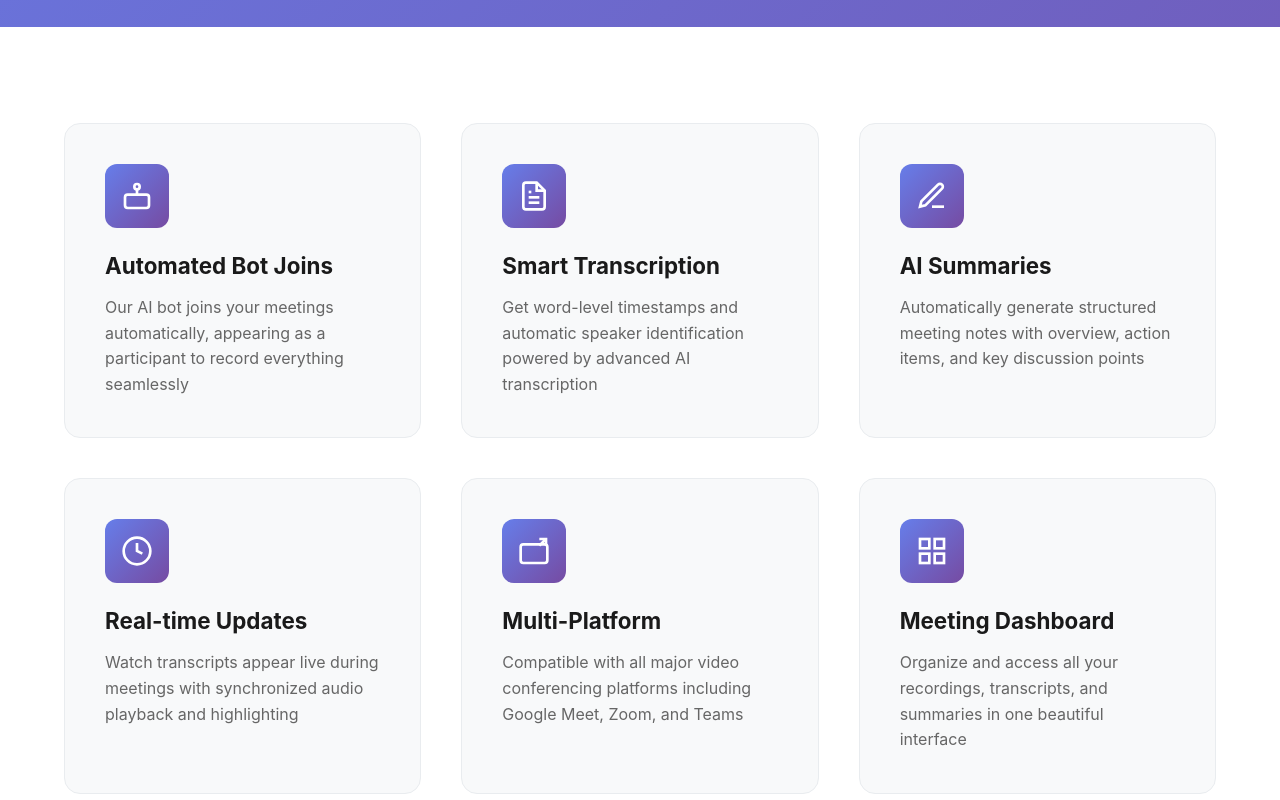
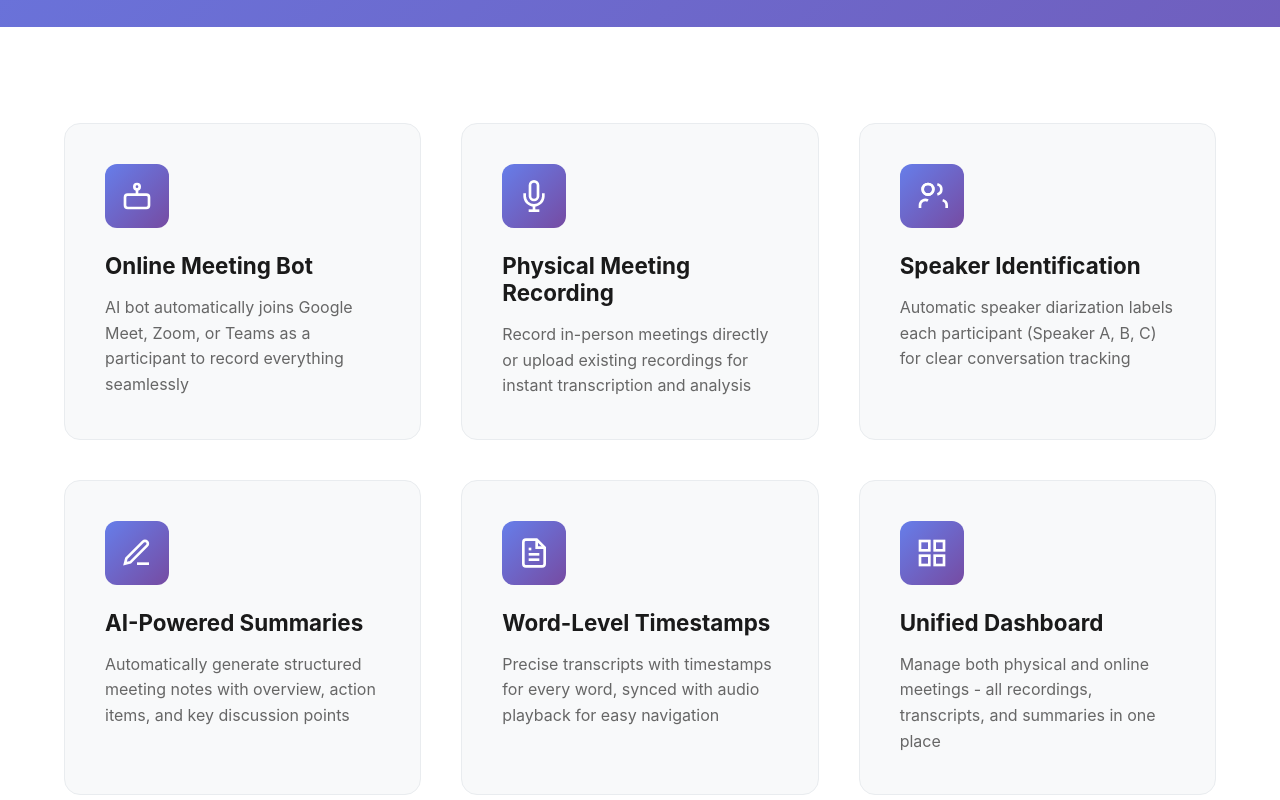
Before and after one commit to MeriamKalekye/MeriTel, a React (Create React App) app in the folder frontend/: page / in a window 1280 px wide. Shown: the part 820-1620 px from the top of the page. Built offline with nearby package versions, Linux system fonts and the light colour scheme; no server answers.

Commit message:
"Update-participants-from-speakers-and-improve-homepage"

```diff
--- a/frontend/src/pages/HomePage.js
+++ b/frontend/src/pages/HomePage.js
@@ -9,7 +9,7 @@ const HomePage = () => {
     <div className="home-page">
       <nav className="home-nav">
         <div className="nav-brand">
-          <span className="logo">MeriTel</span>
+          <span className="logo">🔊 MeriTel</span>
         </div>
         <div className="nav-actions">
           <button className="btn-text" onClick={() => navigate('/meetings')}>
@@ -73,12 +73,50 @@ const HomePage = () => {
                 <line x1="16" y1="16" x2="16" y2="16" />
               </svg>
             </div>
-            <h3>Automated Bot Joins</h3>
-            <p>Our AI bot joins your meetings automatically, appearing as a participant to record everything seamlessly</p>
+            <h3>Online Meeting Bot</h3>
+            <p>AI bot automatically joins Google Meet, Zoom, or Teams as a participant to record everything seamlessly</p>
           </div>
 
           <div className="feature-card">
             <div className="feature-icon transcript">
+              <svg width="32" height="32" viewBox="0 0 24 24" fill="none" stroke="currentColor" strokeWidth="2">
+                <path d="M12 1a3 3 0 0 0-3 3v8a3 3 0 0 0 6 0V4a3 3 0 0 0-3-3z"/>
+                <path d="M19 10v2a7 7 0 0 1-14 0v-2"/>
+                <line x1="12" y1="19" x2="12" y2="23"/>
+                <line x1="8" y1="23" x2="16" y2="23"/>
+              </svg>
+            </div>
+            <h3>Physical Meeting Recording</h3>
+            <p>Record in-person meetings directly or upload existing recordings for instant transcription and analysis</p>
+          </div>
+
+          <div className="feature-card">
+            <div className="feature-icon summary">
+              <svg width="32" height="32" viewBox="0 0 24 24" fill="none" stroke="currentColor" strokeWidth="2">
+                <circle cx="9" cy="7" r="4"/>
+                <path d="M23 21v-2a4 4 0 0 0-3-3.87"/>
+                <path d="M16 3.13a4 4 0 0 1 0 7.75"/>
+                <circle cx="9" cy="7" r="4"/>
+                <path d="M3 21v-2a4 4 0 0 1 6-3.46"/>
+              </svg>
+            </div>
+            <h3>Speaker Identification</h3>
+            <p>Automatic speaker diarization labels each participant (Speaker A, B, C) for clear conversation tracking</p>
+          </div>
+
+          <div className="feature-card">
+            <div className="feature-icon real-time">
+              <svg width="32" height="32" viewBox="0 0 24 24" fill="none" stroke="currentColor" strokeWidth="2">
+                <path d="M12 20h9" />
+                <path d="M16.5 3.5a2.121 2.121 0 0 1 3 3L7 19l-4 1 1-4L16.5 3.5z" />
+              </svg>
+            </div>
+            <h3>AI-Powered Summaries</h3>
+            <p>Automatically generate structured meeting notes with overview, action items, and key discussion points</p>
+          </div>
+
+          <div className="feature-card">
+            <div className="feature-icon multi-platform">
               <svg width="32" height="32" viewBox="0 0 24 24" fill="none" stroke="currentColor" strokeWidth="2">
                 <path d="M14 2H6a2 2 0 0 0-2 2v16a2 2 0 0 0 2 2h12a2 2 0 0 0 2-2V8z" />
                 <polyline points="14 2 14 8 20 8" />
@@ -87,42 +125,8 @@ const HomePage = () => {
                 <line x1="10" y1="9" x2="8" y2="9" />
               </svg>
             </div>
-            <h3>Smart Transcription</h3>
-            <p>Get word-level timestamps and automatic speaker identification powered by advanced AI transcription</p>
-          </div>
-
-          <div className="feature-card">
-            <div className="feature-icon summary">
-              <svg width="32" height="32" viewBox="0 0 24 24" fill="none" stroke="currentColor" strokeWidth="2">
-                <path d="M12 20h9" />
-                <path d="M16.5 3.5a2.121 2.121 0 0 1 3 3L7 19l-4 1 1-4L16.5 3.5z" />
-              </svg>
-            </div>
-            <h3>AI Summaries</h3>
-            <p>Automatically generate structured meeting notes with overview, action items, and key discussion points</p>
-          </div>
-
-          <div className="feature-card">
-            <div className="feature-icon real-time">
-              <svg width="32" height="32" viewBox="0 0 24 24" fill="none" stroke="currentColor" strokeWidth="2">
-                <circle cx="12" cy="12" r="10" />
-                <polyline points="12 6 12 12 16 14" />
-              </svg>
-            </div>
-            <h3>Real-time Updates</h3>
-            <p>Watch transcripts appear live during meetings with synchronized audio playback and highlighting</p>
-          </div>
-
-          <div className="feature-card">
-            <div className="feature-icon multi-platform">
-              <svg width="32" height="32" viewBox="0 0 24 24" fill="none" stroke="currentColor" strokeWidth="2">
-                <rect x="2" y="7" width="20" height="14" rx="2" />
-                <path d="M16 3h5v5" />
-                <line x1="21" y1="3" x2="16" y2="8" />
-              </svg>
-            </div>
-            <h3>Multi-Platform</h3>
-            <p>Compatible with all major video conferencing platforms including Google Meet, Zoom, and Teams</p>
+            <h3>Word-Level Timestamps</h3>
+            <p>Precise transcripts with timestamps for every word, synced with audio playback for easy navigation</p>
           </div>
 
           <div className="feature-card">
@@ -134,8 +138,8 @@ const HomePage = () => {
                 <rect x="3" y="14" width="7" height="7" />
               </svg>
             </div>
-            <h3>Meeting Dashboard</h3>
-            <p>Organize and access all your recordings, transcripts, and summaries in one beautiful interface</p>
+            <h3>Unified Dashboard</h3>
+            <p>Manage both physical and online meetings - all recordings, transcripts, and summaries in one place</p>
           </div>
         </div>
       </section>
```
Also changed, not shown: 1 other file (tests, documents, lock files or other folders).
